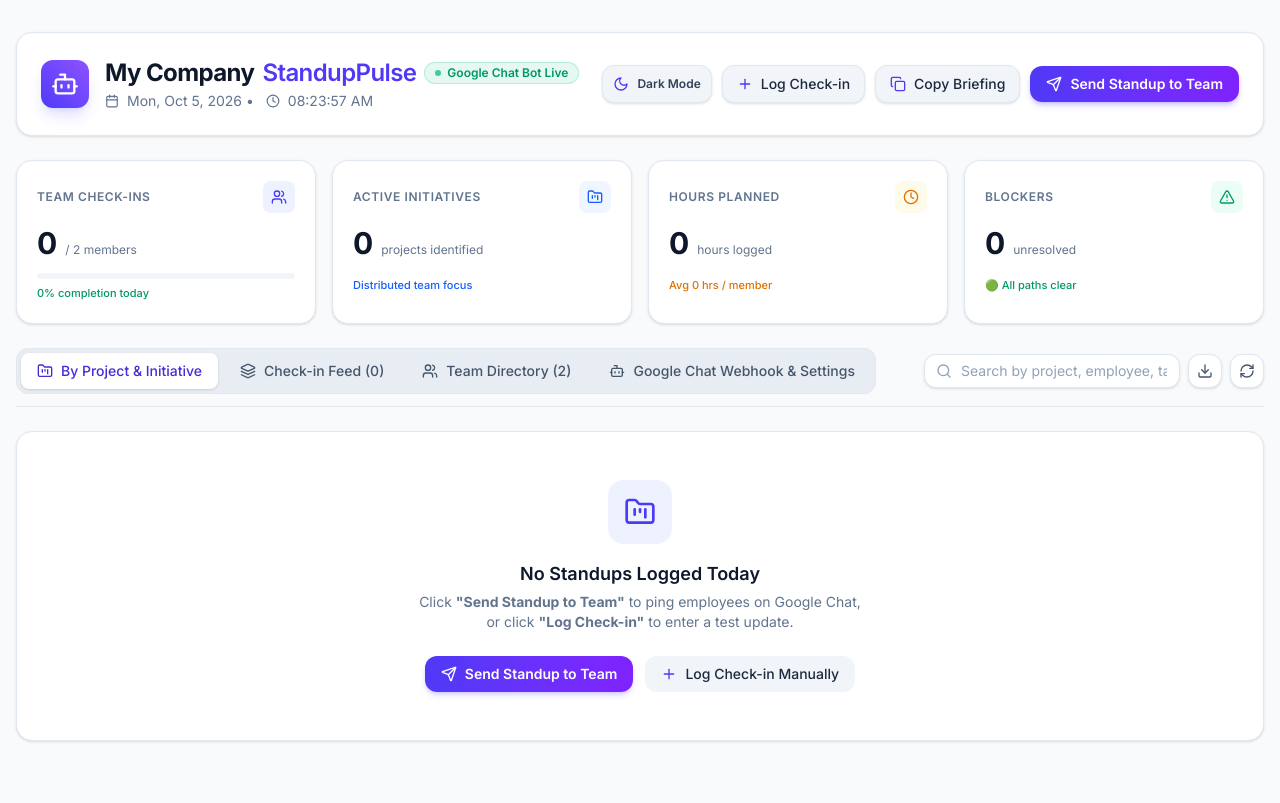
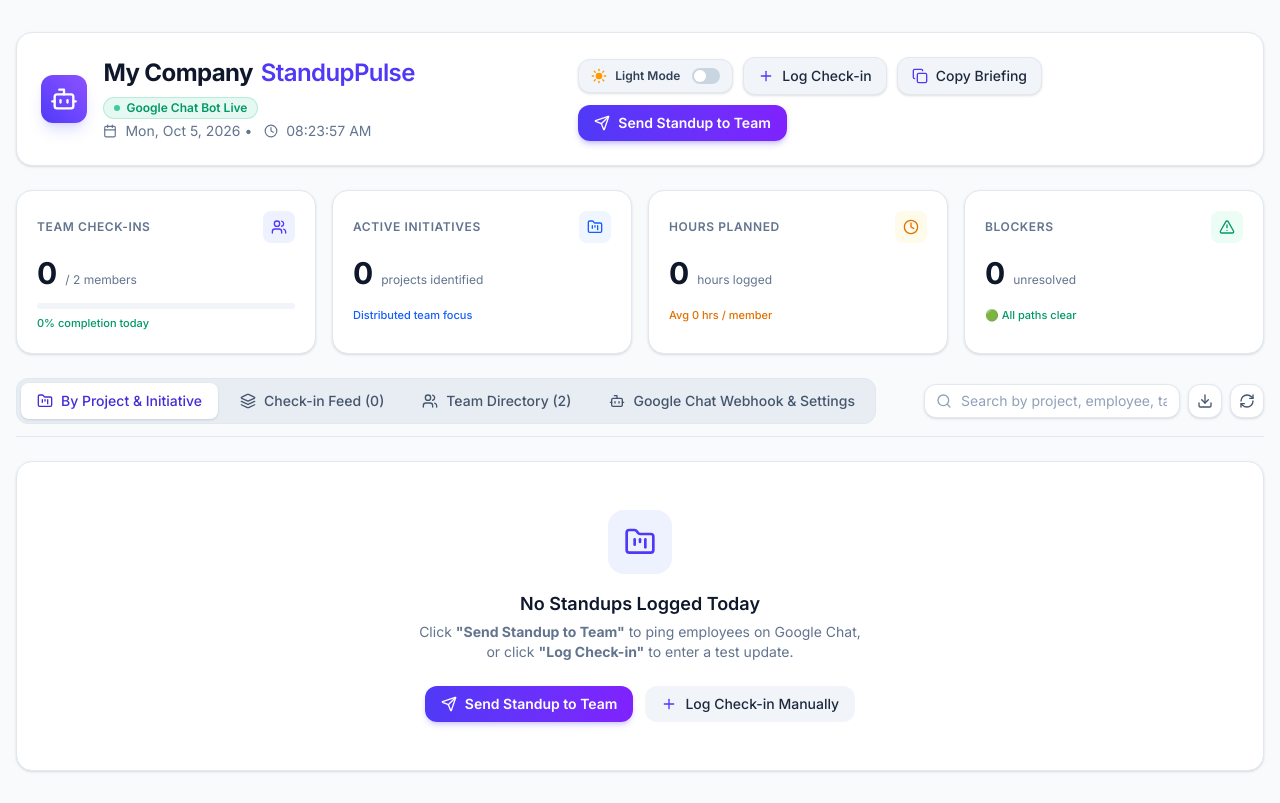
Before and after one commit to RudraSharma3/ChucklePulse, a Next.js app: page / in a window 1280 px wide. Built offline with nearby package versions, Linux system fonts and the light colour scheme.

Commit message:
fix(theme): configure tailwind v4 custom variant for class-based dark mode and default light mode

```diff
--- a/app/globals.css
+++ b/app/globals.css
@@ -1,4 +1,6 @@
 @import "tailwindcss";
+
+@custom-variant dark (&:where(.dark, .dark *));
 
 @layer base {
   :root {
--- a/app/layout.tsx
+++ b/app/layout.tsx
@@ -15,7 +15,23 @@
   children: React.ReactNode;
 }>) {
   return (
-    <html lang="en">
+    <html lang="en" suppressHydrationWarning>
+      <head>
+        <script
+          dangerouslySetInnerHTML={{
+            __html: `
+              try {
+                const theme = localStorage.getItem('theme') || 'light';
+                if (theme === 'dark') {
+                  document.documentElement.classList.add('dark');
+                } else {
+                  document.documentElement.classList.remove('dark');
+                }
+              } catch (e) {}
+            `,
+          }}
+        />
+      </head>
       <body className={inter.className}>
         {children}
       </body>
--- a/app/page.tsx
+++ b/app/page.tsx
@@ -300,7 +300,7 @@
   };
 
   return (
-    <div className="min-h-screen bg-slate-50 dark:bg-[#090d16] text-slate-900 dark:text-slate-100 transition-colors duration-200">
+    <div className={`${theme === "dark" ? "dark" : ""} min-h-screen bg-slate-50 dark:bg-[#090d16] text-slate-900 dark:text-slate-100 transition-colors duration-200`}>
       <div className="max-w-7xl mx-auto px-4 py-6 md:py-8 space-y-6">
 
         {/* Top Header */}
@@ -330,17 +330,23 @@
             <button
               onClick={toggleTheme}
               title={`Switch to ${theme === "light" ? "Dark" : "Light"} Mode`}
-              className="p-2.5 rounded-xl bg-slate-100 hover:bg-slate-200 dark:bg-slate-800 dark:hover:bg-slate-700 text-slate-700 dark:text-slate-200 border border-slate-200 dark:border-slate-700/60 transition-all flex items-center gap-2 text-xs font-semibold shadow-sm"
+              className="px-3 py-2 rounded-xl bg-slate-100 hover:bg-slate-200 dark:bg-slate-800 dark:hover:bg-slate-700 text-slate-700 dark:text-slate-200 border border-slate-200 dark:border-slate-700/60 transition-all flex items-center gap-2 text-xs font-semibold shadow-sm"
             >
               {theme === "light" ? (
                 <>
-                  <Moon className="w-4 h-4 text-indigo-600" />
-                  <span className="hidden sm:inline">Dark Mode</span>
+                  <Sun className="w-4 h-4 text-amber-500 fill-amber-500" />
+                  <span>Light Mode</span>
+                  <span className="w-7 h-4 rounded-full bg-slate-300 relative inline-flex items-center p-0.5 ml-1">
+                    <span className="w-3 h-3 rounded-full bg-white transition-transform translate-x-0" />
+                  </span>
                 </>
               ) : (
                 <>
-                  <Sun className="w-4 h-4 text-amber-400" />
-                  <span className="hidden sm:inline">Light Mode</span>
+                  <Moon className="w-4 h-4 text-indigo-400 fill-indigo-400" />
+                  <span>Dark Mode</span>
+                  <span className="w-7 h-4 rounded-full bg-indigo-600 relative inline-flex items-center p-0.5 ml-1">
+                    <span className="w-3 h-3 rounded-full bg-white transition-transform translate-x-3" />
+                  </span>
                 </>
               )}
             </button>
```
